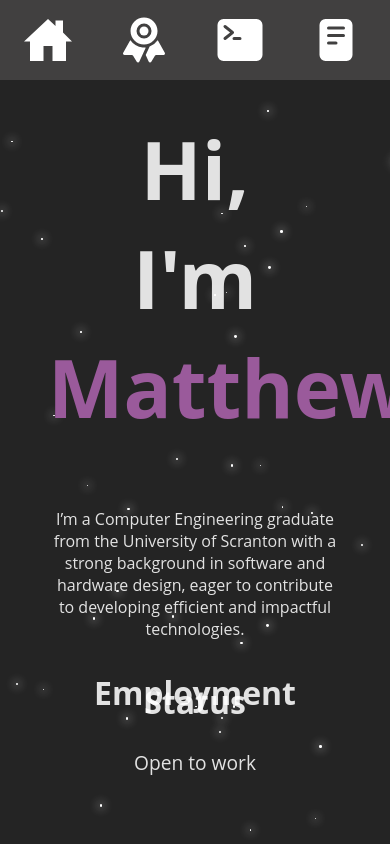
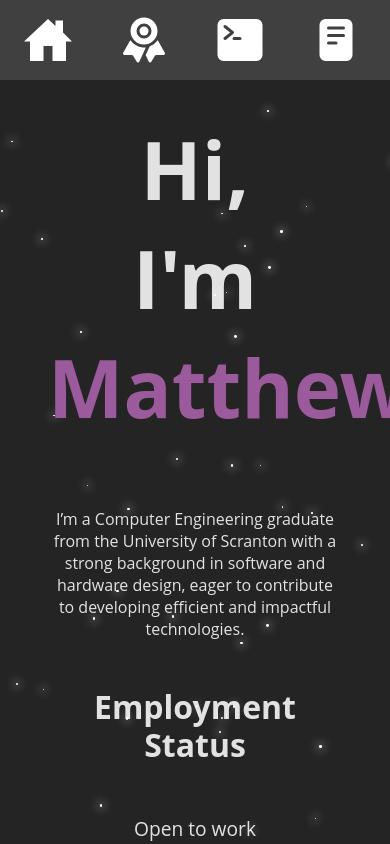
Before and after one commit to matthewf9S/Personal-Website, a React (Vite) app: page / in a window 390 px wide. Shown: the top 844 px of the page. Built offline with nearby package versions, Linux system fonts and the light colour scheme.

Commit message:
hero line height change

```diff
--- a/src/styles/hero.css
+++ b/src/styles/hero.css
@@ -94,7 +94,7 @@
     .hero-status {
         align-items: center;
         text-align: center;
-        line-height: 0.3;
+        line-height: 1.2;
     }
 
     .hero-banner {
```
